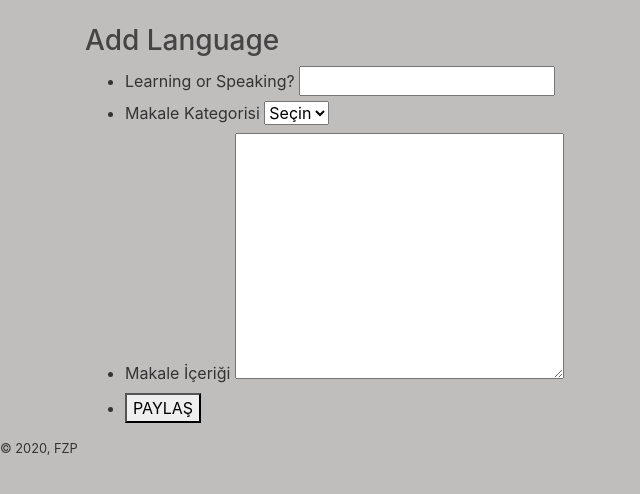
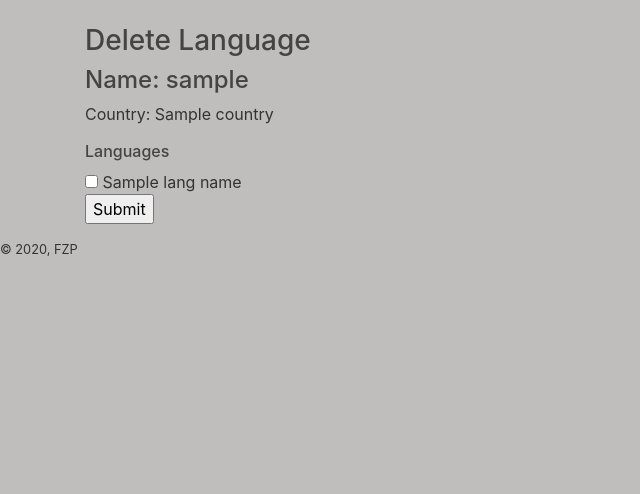
Before and after one commit to fzehraa/db, a Flask app: template templates/delete_language.html in a window 1280 px wide. Shown: the part 56-550 px from the top of the page, without its empty margins (0-640 px from the left). Run offline with Flask 2, Linux system fonts and the light colour scheme; the visitor is signed in with stand-in values (Sample User, id 1); tables that the repository leaves empty or names only in its code hold one stand-in row (values such as "Sample post"); the template is opened without the code that fills it: most values are stand-ins (such as "Sample title", 1, 10 or a date in 2020).

Commit message:
delete language

```diff
--- a/templates/delete_language.html
+++ b/templates/delete_language.html
@@ -2,7 +2,7 @@
 {% block title %}Profile{% endblock %}
 
 {% block content %}
-<h3>Add Language</h3>
+<h3>Delete Language</h3>
 <form action="" method="POST" class="form">
 
   {% if error %}
@@ -11,28 +11,35 @@
   </div>
   {% endif %}
 
-  <ul>
-      <li>
-          <label for="title">Learning or Speaking?</label>
-          <input type="text" id="title" name="title" value="{{ request.form['title'] }}">
-      </li>
-      <li>
-          <label for="category">Makale Kategorisi</label>
-          <select id="category" name="category_id">
-              <option value="">Seçin {{ request.form['category_id'] }}</option>
-              {% for category in categories() %}
-              <option value="{{ category['category_id'] }}">{{ category['category_name'] }}</option>
-              {% endfor %}
-          </select>
-      </li>
-      <li>
-          <label for="content">Makale İçeriği</label>
-          <textarea name="content" id="content" cols="30" rows="10">{{ request.form['content'] }}</textarea>
-      </li>
-      <li>
-          <button type="submit">PAYLAŞ</button>
-      </li>
-  </ul>
+  {% for kullanici in kullanici %}
+      {% if kullanici['user_id'] == session['user_id'] %}
+        <h4 class="title">Name: {{ kullanici['user_name'] }}</h4>
+        <p>Country: {{ kullanici['country'] }}</p>
+
+
+
+
+        <h6> Languages</h6>
+        {% for lang in lang_in_lists %}
+
+        {% if session['user_id'] == lang['user_id'] %}
+
+            {% for  lang_name in lang_names%}
+              {% if lang_name['language_id'] ==  lang['language_id']%}
+                <input type="checkbox" id="vehicle1" name="language1" value="language_id>
+              <label for="vehicle1"> {{lang_name['name']}}</label><br>
+              {% endif %}
+            {% endfor %}
+
+        {% endif %}
+
+        {%endfor%}
+      {% endif %}
+    {% endfor %}
+
+    <input type="submit" value="Submit">
+
+
 </form>
 
 
```
Also changed, not shown: views.py (+24 -2 lines).
